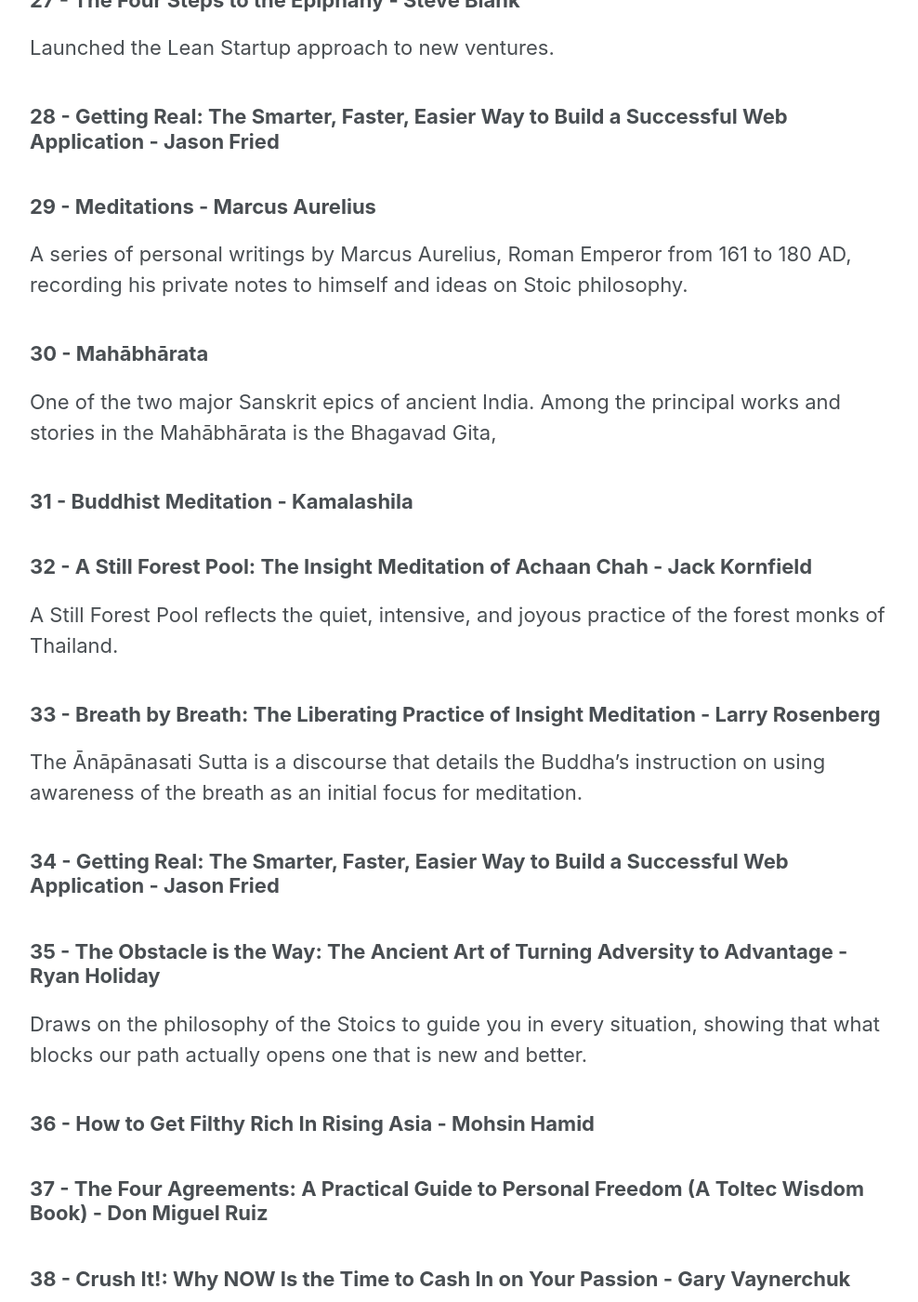
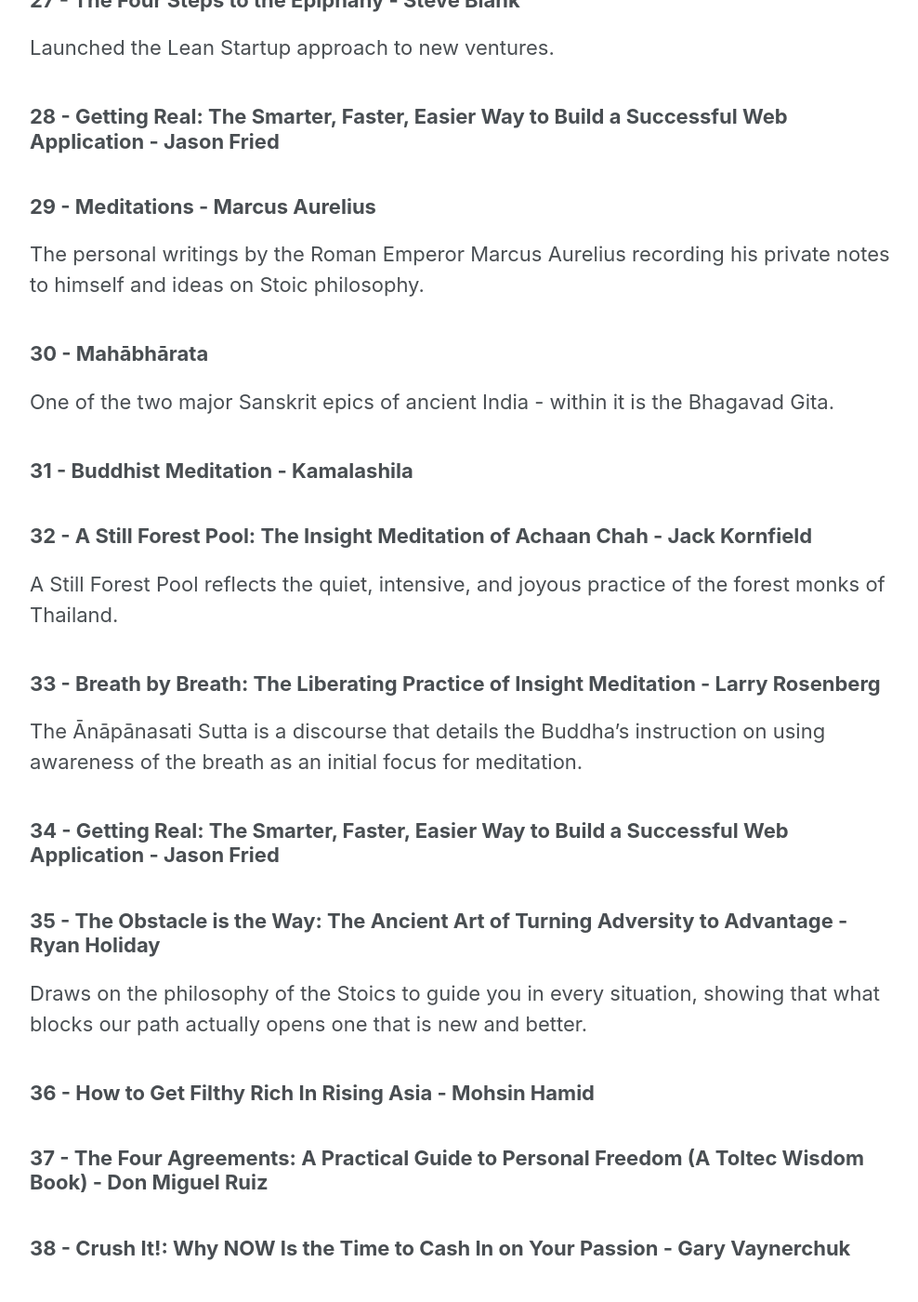
Before and after one commit to ADGEfficiency/adgefficiency.github.io, a Jekyll site: the page built from _pages/reading_list.md, in a window 1280 px wide and 1400 px high, scrolled down 5577 px. Shown: the whole window at 93% size, without its empty margins (290-1278 px from the left). Built offline with Jekyll 4.4.1, drawn with Linux system fonts in a browser that asks for light colours; nearby versions of some CDN libraries; some of the changed text lies outside the part shown.

Commit message:
drafting

```diff
--- a/_pages/reading_list.md
+++ b/_pages/reading_list.md
@@ -158,11 +158,11 @@
 
 ### 29 - Meditations - Marcus Aurelius
 
-A series of personal writings by Marcus Aurelius, Roman Emperor from 161 to 180 AD, recording his private notes to himself and ideas on Stoic philosophy.
+The personal writings by the Roman Emperor Marcus Aurelius recording his private notes to himself and ideas on Stoic philosophy.
 
 ### 30 - Mahābhārata
 
-One of the two major Sanskrit epics of ancient India.  Among the principal works and stories in the Mahābhārata is the Bhagavad Gita,
+One of the two major Sanskrit epics of ancient India - within it is the Bhagavad Gita.
 
 ### 31 - Buddhist Meditation - Kamalashila
 
@@ -238,7 +238,7 @@
 
 ### 60 - Never Split the Difference: Negotiating As If Your Life Depended On It - Chris Voss
 
-A former international hostage negotiator for the FBI offers a new, field-tested approach to high-stakes negotiations
+A former international hostage negotiator for the FBI offers a new, field-tested approach to high-stakes negotiations.
 
 ### 61 - Zero to One: Notes on Start Ups, or How to Build the Future - Blake Masters and Peter Thiel
 
```
Also changed, not shown: other parts of _pages/reading_list.md (+4 -2 lines).
